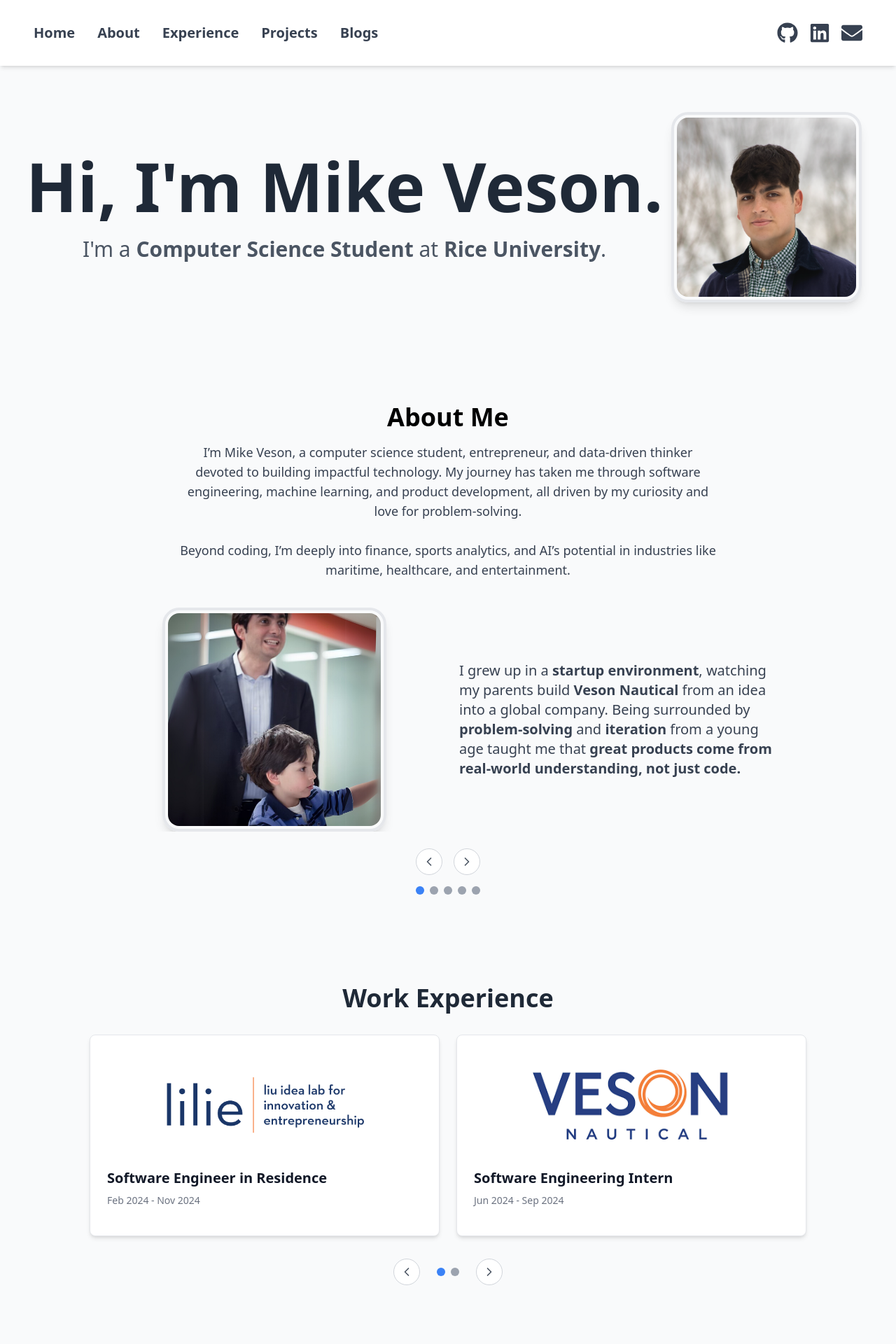
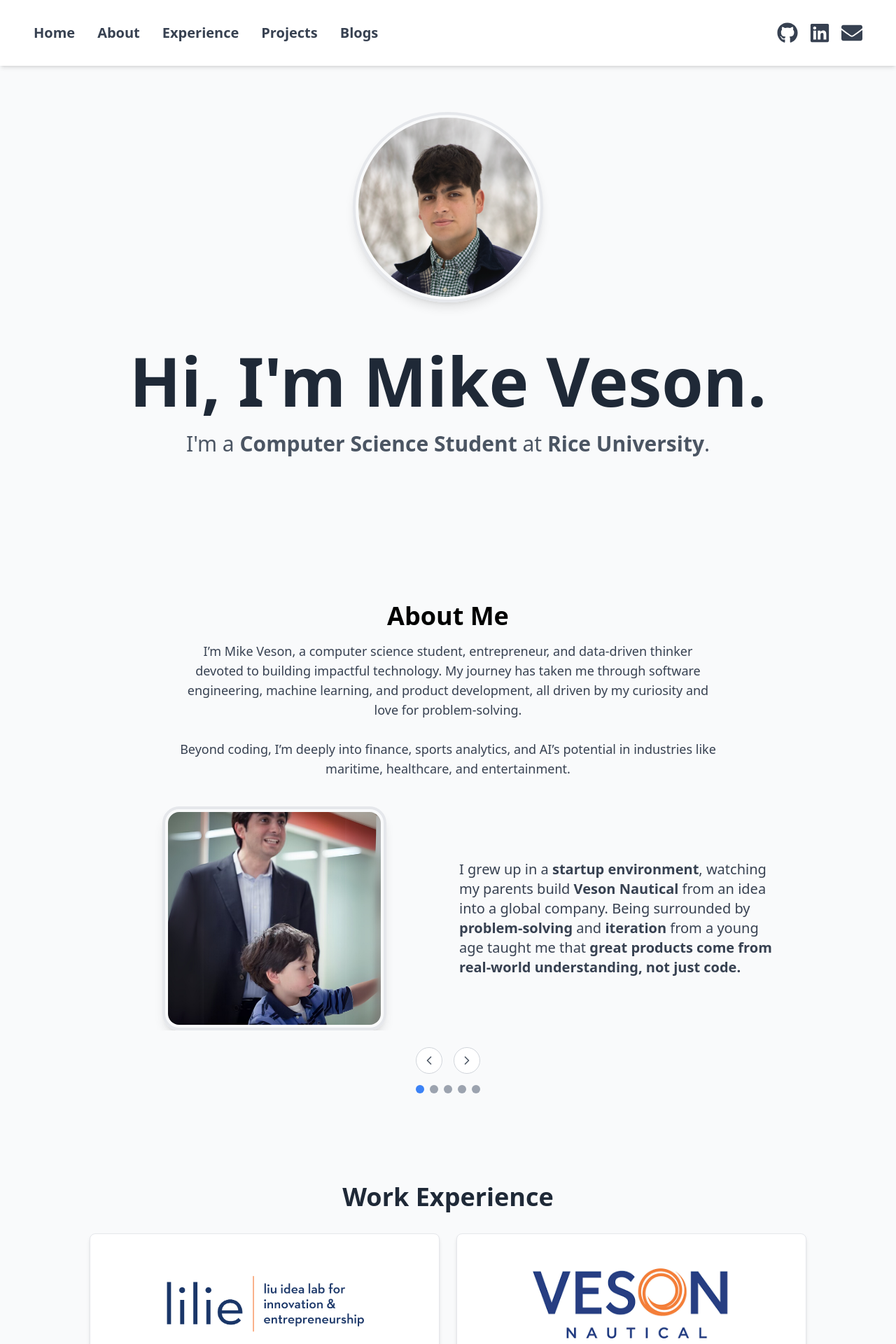
Before and after one commit to mikedouzinas/mikedouz-portfolio, a Next.js app: page / in a window 1280 px wide. Shown: the top 1920 px of the page at 70% size. Built offline with nearby package versions, Linux system fonts and the light colour scheme.

Commit message:
UI fixes and reformat of profile pic

```diff
--- a/src/app/about.tsx
+++ b/src/app/about.tsx
@@ -110,7 +110,11 @@
   };
 
   return (
-    <section id="about" className="min-h-screen py-16 bg-gray-50 flex flex-col items-center">
+    <section
+  id="about"
+  className="min-h-[80vh] py-16 bg-gray-50 flex flex-col items-center"
+>
+
       {/* Centered Header */}
       <h1 className="text-4xl font-bold mb-4 text-center">About Me</h1>
 
--- a/src/app/home.tsx
+++ b/src/app/home.tsx
@@ -3,7 +3,16 @@
   return (
     <section id="home" className="flex items-center justify-center py-20 bg-gray-50">
       <div className="text-center">
-
+      <span className="inline-block align-middle mx-3">
+          <div className="w-[17rem] h-[17rem] rounded-full border-4 border shadow-lg inline-flex items-center justify-center">
+              <img
+                src="/profile.png"
+                alt="Mike Veson"
+                className="w-[16rem] h-[16rem] rounded-full"
+              />
+            </div>
+          </span>
+          <div className="py-8"></div>
         <h1 className="text-5xl md:text-8xl font-bold text-gray-800">
           Hi, I'm Mike Veson.{" "}
 
@@ -12,16 +21,9 @@
           I'm a <strong>Computer Science Student</strong> at{" "}
           <strong>Rice University</strong>.
         </p>
+        <div className="py-8"></div>
       </div>
-      <span className="inline-block align-middle mx-3">
-          <div className="w-[17rem] h-[17rem] rounded-3xl border-4 border shadow-lg inline-flex items-center justify-center">
-              <img
-                src="/profile.png"
-                alt="Mike Veson"
-                className="w-[16rem] h-[16rem] rounded-2xl"
-              />
-            </div>
-          </span>
+
     </section>
   );
 }
--- a/src/app/work_experience/work_experiences.tsx
+++ b/src/app/work_experience/work_experiences.tsx
@@ -45,9 +45,10 @@
 
   return (
     <section
-      id="experience"
-      className="min-h-screen bg-gray-50 text-gray-800 py-16 px-4 flex flex-col items-center"
-    >
+  id="experience"
+  className="min-h-[80vh] bg-gray-50 text-gray-800 py-16 px-3 flex flex-col items-center"
+>
+
       <motion.h2
         initial={{ opacity: 0, y: 15 }}
         whileInView={{ opacity: 1, y: 0 }}
```
